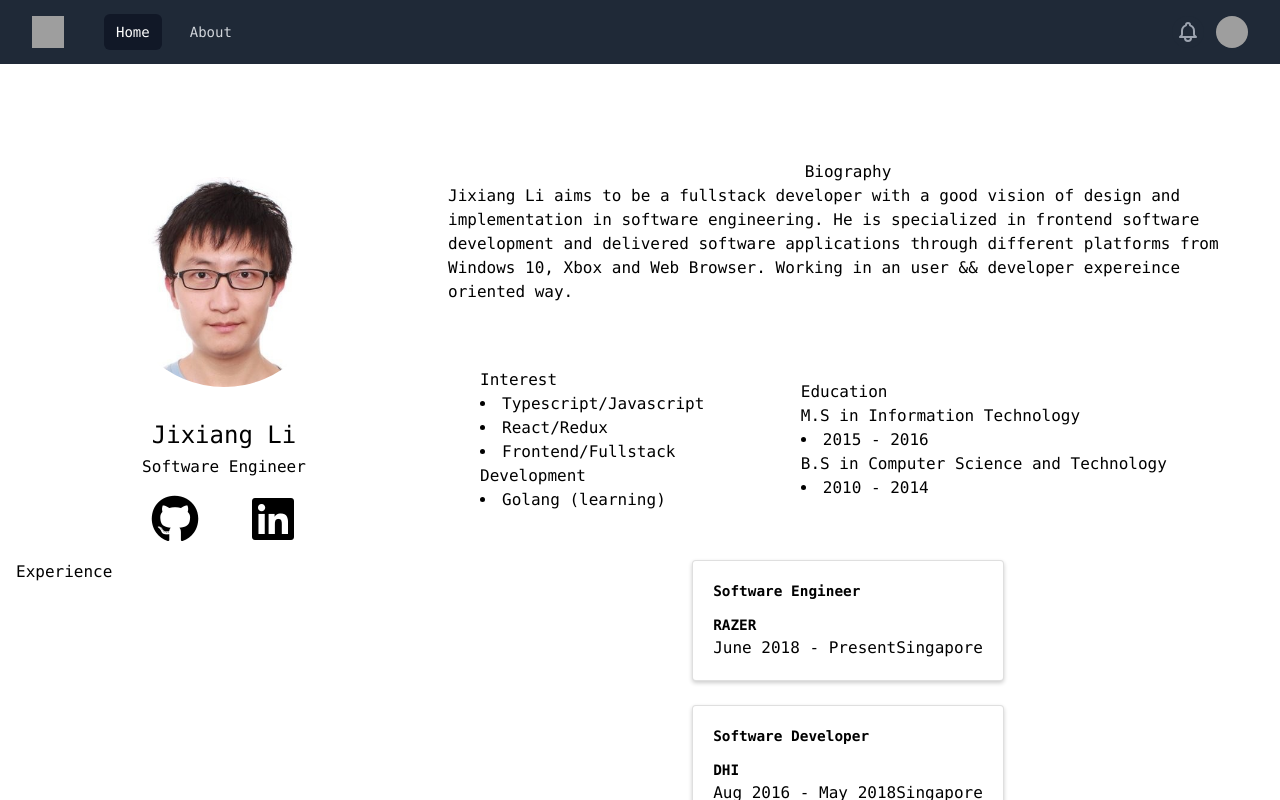
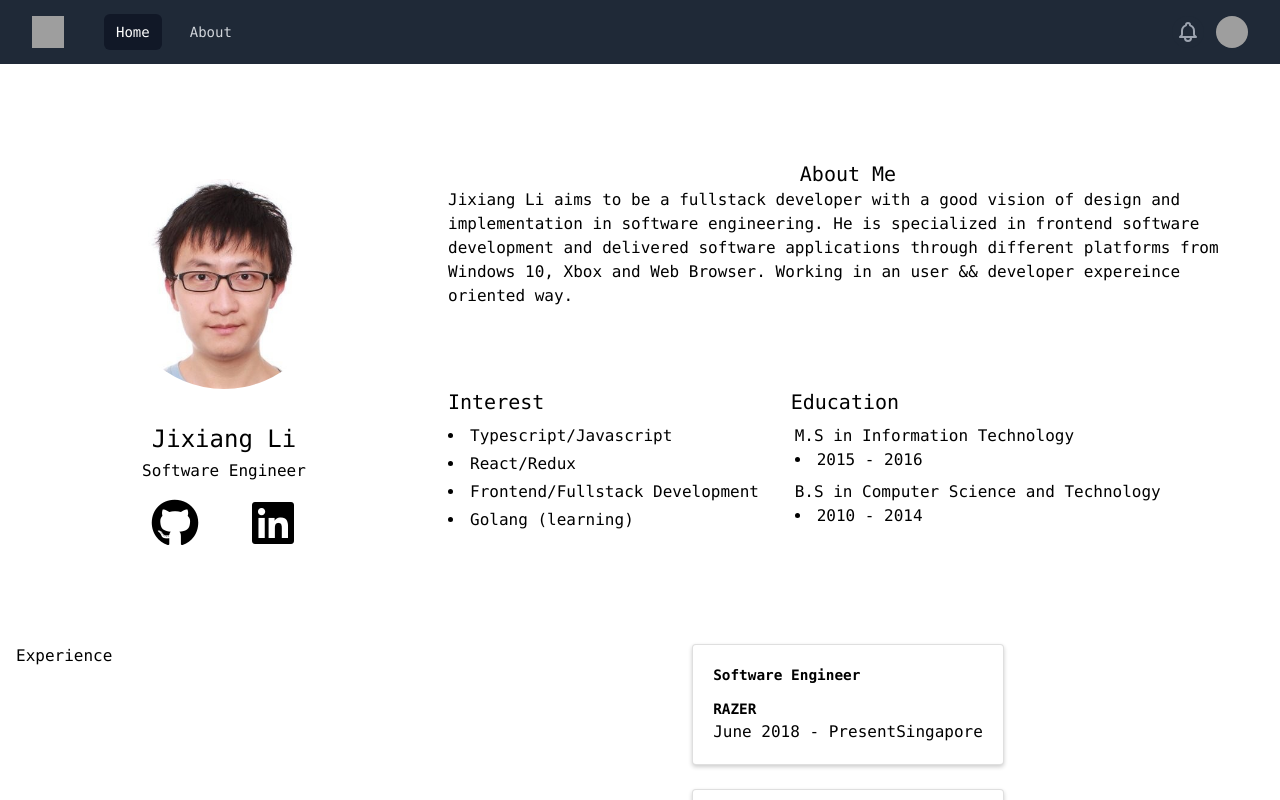
Before and after one commit to ljx213101212/ljx213101212.github.io, a React (Vite) app in the folder hello-jixiang/: page / in a window 1280 px wide. Shown: the top 800 px of the page. Built offline with nearby package versions, Linux system fonts and the light colour scheme; grey boxes are pictures that could not be loaded.

Commit message:
css: beautify about me section

```diff
--- a/hello-jixiang/src/views/Home.tsx
+++ b/hello-jixiang/src/views/Home.tsx
@@ -115,37 +115,40 @@ const Home = () => {
                             </div>
                         </div>
                     </div>
-                    <div className="md:flex justify-center flex-col flex-gold-after">
+                    <div className="md:flex justify-center flex-col flex-gold-after h-full">
                         <div className="md:flex flex-col p-4 justify-items-center items-center">
-                            <h1>Biography</h1>
+                            <h1 className="text-xl">About Me</h1>
                             <p>Jixiang Li aims to be a fullstack developer with a good vision of design and implementation
                                 in software engineering. He is specialized in frontend software development and delivered software
                                 applications through different platforms from Windows 10, Xbox and Web Browser. Working in an user &&
                                 developer expereince oriented way.
                             </p>
                         </div>
-                        <div className="md:flex p-4 justify-items-center items-center">
-                            <div className="md:flex-5 text-left p-4 m-4">
-                                <h1>Interest</h1>
-                                <li>Typescript/Javascript</li>
-                                <li>React/Redux</li>
-                                <li>Frontend/Fullstack Development</li>
-                                <li>Golang (learning) </li>
+                        <div className="md:flex p-4 justify-items-center items-center mt-8">
+                            <div className="md:flex-5 text-left m-4 md:pl-0 md:ml-0">
+                                <h1 className="text-xl pb-1">Interest</h1>
+                                <li className="pt-1">Typescript/Javascript</li>
+                                <li className="pt-1">React/Redux</li>
+                                <li className="pt-1">Frontend/Fullstack Development</li>
+                                <li className="pt-1">Golang (learning) </li>
 
                             </div>
                             <div className="md:flex-7 text-left">
-                                <h1>Education</h1>
+                                <h1 className="text-xl pb-1"> Education</h1>
+                                <div className="p-1">
                                 <h3>M.S in Information Technology</h3>
                                 <li>2015 - 2016</li>
-
+                                </div>
+                                <div className="p-1">
                                 <h3>B.S in Computer Science and Technology</h3>
                                 <li>2010 - 2014</li>
+                                </div>
                             </div>
                         </div>
                     </div>
 
                 </section>
-                <section className="md:flex experience">
+                <section className="md:flex experience pt-20">
                     <div className="md:flex w-full">
                         <div className="md:flex-gold-prev">
                             <h1>Experience</h1>
```
